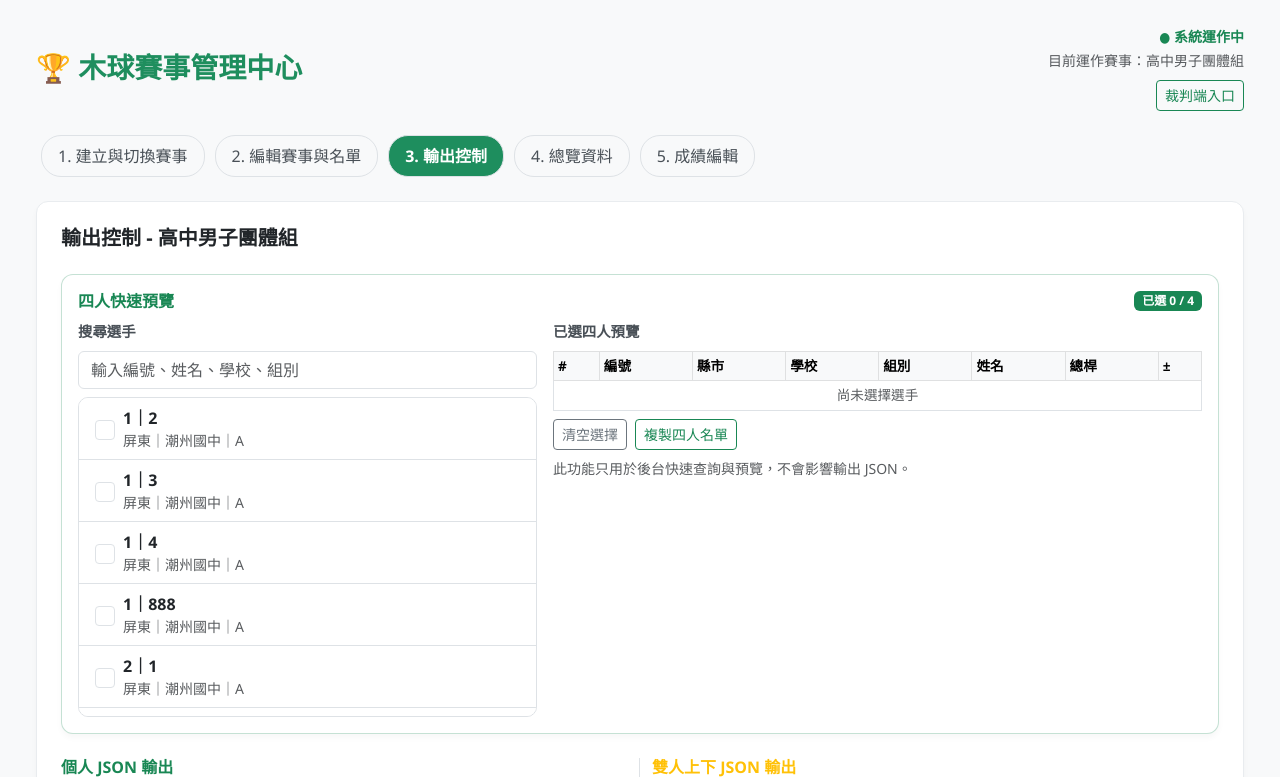
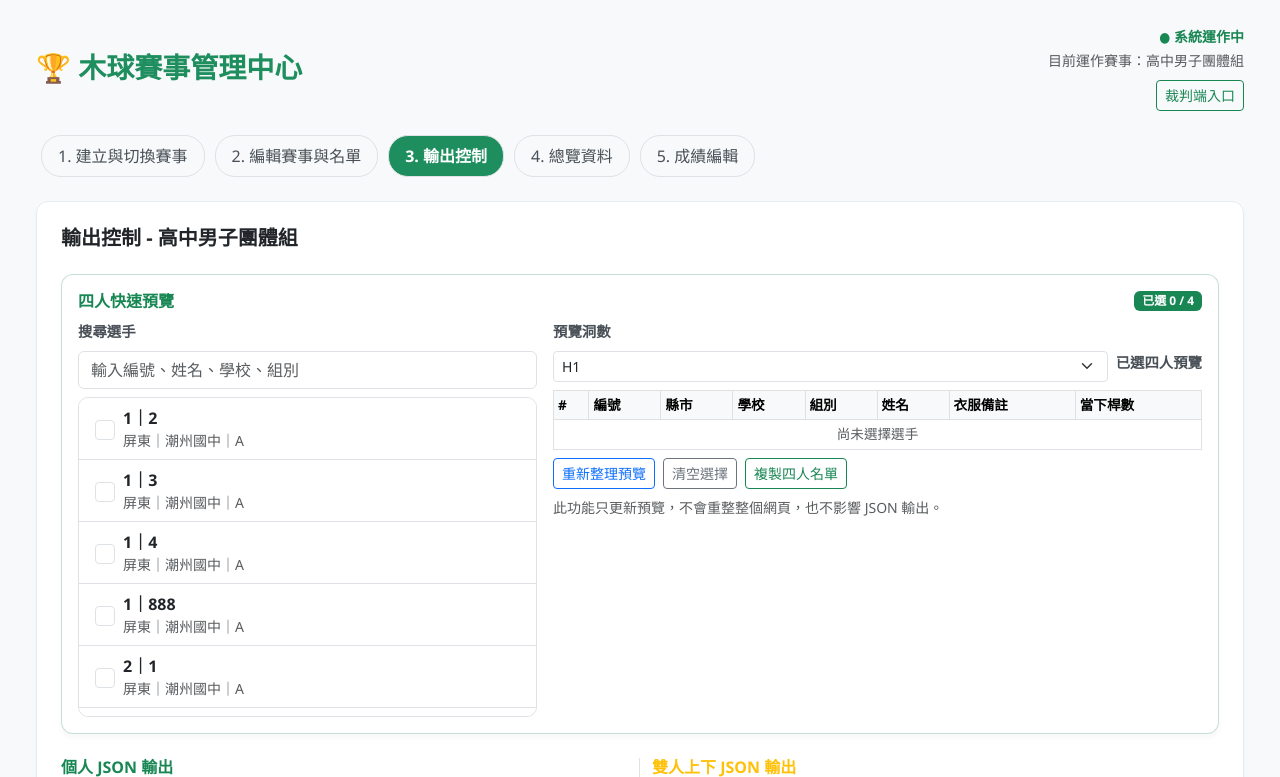
Before and after one commit to a42678780-web/woodball-system, a Flask app: page /admin in a window 1280 px wide, after a click on "3. 輸出控制". Shown: the top 777 px of the page. Run offline with Flask 3, Linux system fonts and the light colour scheme; some libraries are stand-ins or nearby versions.

Commit message:
Update admin.html

```diff
--- a/templates/admin.html
+++ b/templates/admin.html
@@ -218,12 +218,22 @@
                                 </div>
 
                                 <div class="col-md-7">
-                                    <label class="form-label">已選四人預覽</label>
+                                    <div class="d-flex justify-content-between align-items-end gap-2 mb-2">
+                                        <div class="flex-grow-1">
+                                            <label class="form-label">預覽洞數</label>
+                                            <select class="form-select form-select-sm" id="fourPreviewHole" onchange="updateFourPreview()">
+                                                {% for i in range(1, 13) %}<option value="{{ i }}">H{{ i }}</option>{% endfor %}
+                                            </select>
+                                        </div>
+                                        <div class="text-end">
+                                            <label class="form-label">已選四人預覽</label>
+                                        </div>
+                                    </div>
                                     <div class="table-responsive">
                                         <table class="table table-bordered table-sm preview-table text-nowrap mb-2">
                                             <thead class="table-light">
                                                 <tr>
-                                                    <th>#</th><th>編號</th><th>縣市</th><th>學校</th><th>組別</th><th>姓名</th><th>總桿</th><th>±</th>
+                                                    <th>#</th><th>編號</th><th>縣市</th><th>學校</th><th>組別</th><th>姓名</th><th>衣服備註</th><th>當下桿數</th>
                                                 </tr>
                                             </thead>
                                             <tbody id="fourPreviewBody">
@@ -232,12 +242,13 @@
                                         </table>
                                     </div>
 
-                                    <div class="d-flex gap-2">
+                                    <div class="d-flex flex-wrap gap-2">
+                                        <button class="btn btn-outline-primary btn-sm" onclick="refreshFourPreviewOnly()">重新整理預覽</button>
                                         <button class="btn btn-outline-secondary btn-sm" onclick="clearFourPreview()">清空選擇</button>
                                         <button class="btn btn-outline-success btn-sm" onclick="copyFourPreviewText()">複製四人名單</button>
                                     </div>
 
-                                    <div class="small text-muted mt-2">此功能只用於後台快速查詢與預覽，不會影響輸出 JSON。</div>
+                                    <div class="small text-muted mt-2">此功能只更新預覽，不會重整整個網頁，也不影響 JSON 輸出。</div>
                                 </div>
                             </div>
                         </div>
@@ -522,7 +533,7 @@ document.addEventListener("DOMContentLoaded", function() {
     refreshPairPlayers('lower');
     updatePersonalPreview();
     updatePairPreview();
-    updateFourPreview();
+    restoreFourPreviewSelection();
 });
 
 socket.on('leaderboard_update', () => {
@@ -751,6 +762,30 @@ function updatePairPreview() {
 }
 
 
+
+function restoreFourPreviewSelection() {
+    const saved = sessionStorage.getItem('fourPreviewIds');
+    const savedHole = sessionStorage.getItem('fourPreviewHole');
+
+    if (savedHole && document.getElementById('fourPreviewHole')) {
+        document.getElementById('fourPreviewHole').value = savedHole;
+    }
+
+    if (!saved) {
+        updateFourPreview();
+        return;
+    }
+
+    try {
+        const ids = JSON.parse(saved);
+        document.querySelectorAll('.four-player-check').forEach(box => {
+            box.checked = ids.includes(String(box.value));
+        });
+    } catch (e) {}
+
+    updateFourPreview();
+}
+
 function filterFourPlayerList() {
     const keyword = (document.getElementById('fourPlayerSearch')?.value || '').toLowerCase().trim();
     document.querySelectorAll('#fourPlayerList .four-player-row').forEach(row => {
@@ -788,9 +823,15 @@ function updateFourPreview() {
         return;
     }
 
+    const previewHole = document.getElementById('fourPreviewHole')?.value || "1";
+
     body.innerHTML = ids.map((id, index) => {
         const p = getPlayerById(id);
         if (!p) return '';
+
+        const scores = p.scores || {};
+        const currentScore = scores[String(previewHole)] ?? 0;
+        const note = p.referee_note || '';
 
         return `
             <tr>
@@ -800,11 +841,29 @@ function updateFourPreview() {
                 <td>${p.school || ''}</td>
                 <td>${p.group || ''}</td>
                 <td class="fw-bold">${p.name || ''}</td>
-                <td class="fw-bold">${p.total || 0}</td>
-                <td class="fw-bold">${p.plus_minus || ''}</td>
+                <td>${note}</td>
+                <td class="fw-bold">${currentScore}</td>
             </tr>
         `;
     }).join('');
+}
+
+
+function refreshFourPreviewOnly() {
+    const ids = selectedFourIds();
+
+    if (ids.length === 0) {
+        alert('尚未選擇選手');
+        return;
+    }
+
+    const active = document.querySelector('.nav-link.active');
+    if (active) localStorage.setItem('activeTab', active.getAttribute('data-bs-target'));
+
+    sessionStorage.setItem('fourPreviewIds', JSON.stringify(ids));
+    sessionStorage.setItem('fourPreviewHole', document.getElementById('fourPreviewHole')?.value || "1");
+
+    window.location.reload();
 }
 
 function clearFourPreview() {
@@ -820,10 +879,17 @@ function copyFourPreviewText() {
         return;
     }
 
+    const previewHole = document.getElementById('fourPreviewHole')?.value || "1";
+
     const text = ids.map((id, index) => {
         const p = getPlayerById(id);
         if (!p) return '';
-        return `${index + 1}. ${p.number || ''}｜${p.city || ''}｜${p.school || ''}｜${p.group || ''}｜${p.name || ''}｜總桿:${p.total || 0}｜±:${p.plus_minus || ''}`;
+
+        const scores = p.scores || {};
+        const currentScore = scores[String(previewHole)] ?? 0;
+        const note = p.referee_note || '';
+
+        return `${index + 1}. ${p.number || ''}｜${p.city || ''}｜${p.school || ''}｜${p.group || ''}｜${p.name || ''}｜備註:${note}｜H${previewHole}:${currentScore}`;
     }).join('\\n');
 
     navigator.clipboard.writeText(text).then(() => {
```
